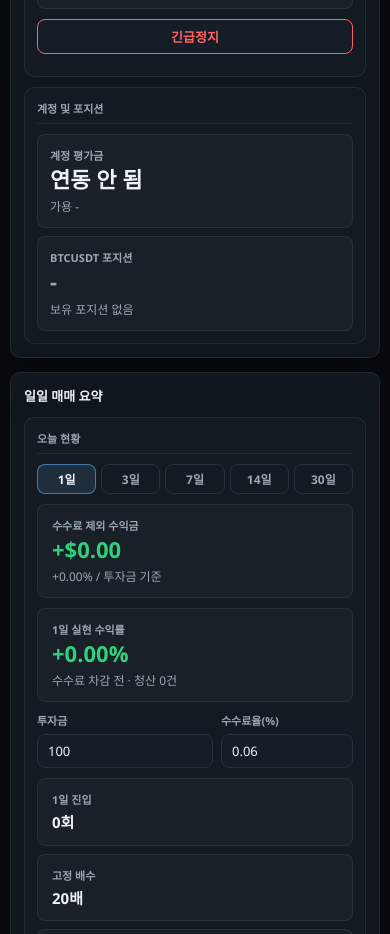
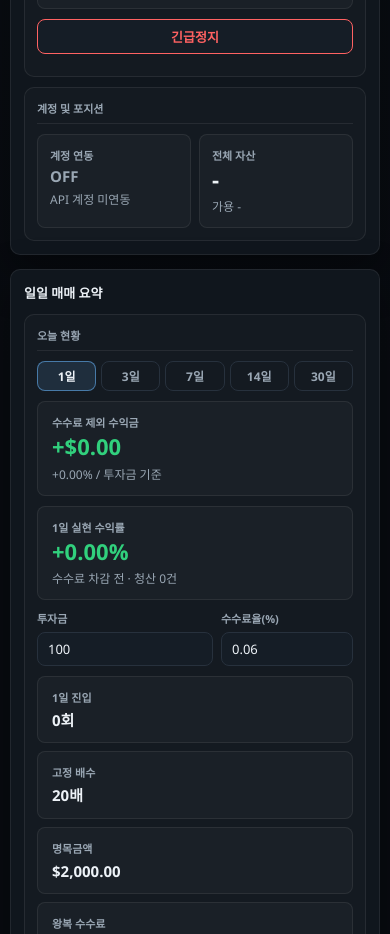
Before and after one commit to YONGHYNG/STOCK_WEB, a React (Vite) app in the folder frontend/: page / in a window 390 px wide. Shown: the part 1060-1994 px from the top of the page. Built offline with nearby package versions, Linux system fonts and the light colour scheme; no server answers.

Commit message:
- 운영 표시 수정

```diff
--- a/frontend/src/components/PositionCard.jsx
+++ b/frontend/src/components/PositionCard.jsx
@@ -28,11 +28,11 @@ export function PositionCard({ account, positions, status, price }) {
   const paper = status?.paper_position
   const equity = num(account?.accountEquity ?? account?.equity)
   const available = num(account?.available ?? account?.crossMaxAvailable)
+  const connected = Boolean(account)
   const hasPaper = !btc && Boolean(paper)
   const currentPrice = hasPaper ? num(price ?? paper?.current_price) : num(price)
 
   const side = hasPaper ? paper?.direction : btc?.holdSide?.toUpperCase()
-  const sideTone = side === 'SHORT' ? 'tone-short' : side === 'LONG' ? 'tone-long' : 'tone-muted'
   const paperPnlPct = hasPaper && paper?.pnl_pct != null ? num(paper.pnl_pct) : hasPaper ? paperPnl(side, paper?.entry_price, currentPrice || paper?.current_price) : 0
   const pnlTone = paperPnlPct > 0 ? 'tone-long' : paperPnlPct < 0 ? 'tone-short' : 'tone-muted'
 
@@ -40,19 +40,15 @@ export function PositionCard({ account, positions, status, price }) {
     <div className="account-position">
       <div className="account-position__summary">
         <div className="stat-box account-position__main">
-          <div className="eyebrow">계정 평가금</div>
-          <div className="value-xl">{account ? `$${equity.toLocaleString('en-US', { minimumFractionDigits: 2 })}` : '연동 안 됨'}</div>
-          <div className="value-sub">가용 {account ? `$${available.toLocaleString('en-US', { minimumFractionDigits: 2 })}` : '-'}</div>
+          <div className="eyebrow">계정 연동</div>
+          <div className={`account-connection ${connected ? 'tone-long' : 'tone-muted'}`}>{connected ? 'ON' : 'OFF'}</div>
+          <div className="value-sub">{connected ? 'Bitget 계정 연결됨' : 'API 계정 미연동'}</div>
         </div>
 
         <div className="stat-box account-position__main">
-          <div className="eyebrow">BTCUSDT 포지션</div>
-          <div className={`value-xl ${sideTone}`}>
-            {btc ? `${side} ${btc.total} BTC` : hasPaper ? `${side} ${paper?.size_btc ?? '-'} BTC` : '-'}
-          </div>
-          <div className="value-sub">
-            {btc ? `실거래 · 레버리지 ${btc.leverage ?? '-'}x` : hasPaper ? `모의매매 #${paper?.id ?? '-'}` : '보유 포지션 없음'}
-          </div>
+          <div className="eyebrow">전체 자산</div>
+          <div className="value-xl">{connected ? `$${equity.toLocaleString('en-US', { minimumFractionDigits: 2 })}` : '-'}</div>
+          <div className="value-sub">가용 {connected ? `$${available.toLocaleString('en-US', { minimumFractionDigits: 2 })}` : '-'}</div>
         </div>
       </div>
 
--- a/frontend/src/components/TradingStatusCard.jsx
+++ b/frontend/src/components/TradingStatusCard.jsx
@@ -41,9 +41,31 @@ function directionLabel(direction) {
   return direction || '포지션'
 }
 
+function plainReason(reason, direction) {
+  const text = String(reason || '')
+  const side = directionLabel(direction)
+  if (!text) return `${side} 포지션을 보유 중입니다`
+  if (text.includes('support_level') && text.includes('RSI < 50')) {
+    return '지지선 재확인 후 아래로 밀렸고 RSI도 약해서 숏으로 진입했습니다'
+  }
+  if (text.includes('breakout_level') && text.includes('RSI > 50')) {
+    return '돌파선을 다시 확인한 뒤 위로 버텼고 RSI도 강해서 롱으로 진입했습니다'
+  }
+  if (text.includes('리테스트') && text.includes('아래')) {
+    return '가격이 다시 확인 구간을 찍고 아래로 꺾여 숏으로 진입했습니다'
+  }
+  if (text.includes('눌림') || text.includes('돌파')) {
+    return '가격이 눌림 구간을 버티고 다시 올라 롱으로 진입했습니다'
+  }
+  if (text.includes('RSI')) {
+    return `${side} 방향 조건과 RSI 흐름이 맞아서 진입했습니다`
+  }
+  return text
+}
+
 function statusReason(signal, status, activePosition) {
   if (activePosition) {
-    return firstReason(activePosition.entry_reason) || `${activePosition.direction ?? activePosition.side ?? '포지션'} 진입 상태`
+    return plainReason(firstReason(activePosition.entry_reason), activePosition.direction ?? activePosition.side)
   }
   if (status?.emergency_stopped) return '긴급정지 상태'
   const warnings = signal?.risk_warnings ?? signal?.warnings ?? []
--- a/frontend/src/index.css
+++ b/frontend/src/index.css
@@ -398,7 +398,7 @@ hr {
 
 .account-position__summary {
   display: grid;
-  grid-template-columns: minmax(0, 1fr) minmax(0, 1fr);
+  grid-template-columns: repeat(2, minmax(0, 1fr));
   gap: 8px;
 }
 
@@ -410,6 +410,13 @@ hr {
 .account-position__controls {
   display: grid;
   gap: 12px;
+}
+
+.account-connection {
+  margin-top: 4px;
+  font-size: 15px;
+  font-weight: 950;
+  line-height: 1.2;
 }
 
 .paper-position {
@@ -1014,10 +1021,6 @@ hr {
     padding: 13px;
   }
 
-  .account-position__summary {
-    grid-template-columns: 1fr;
-  }
-
   .paper-position__row,
   .paper-position__levels {
     grid-template-columns: 1fr;
```
